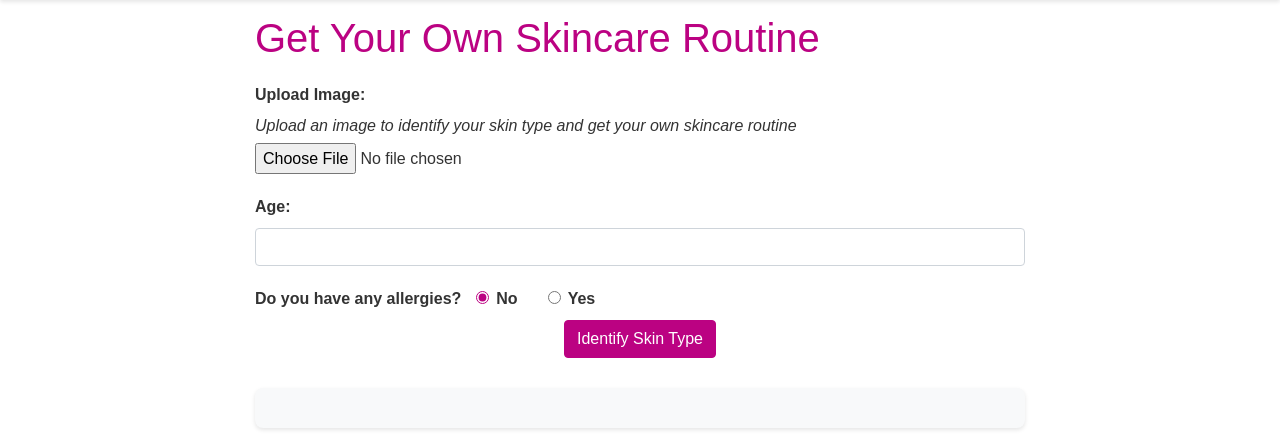
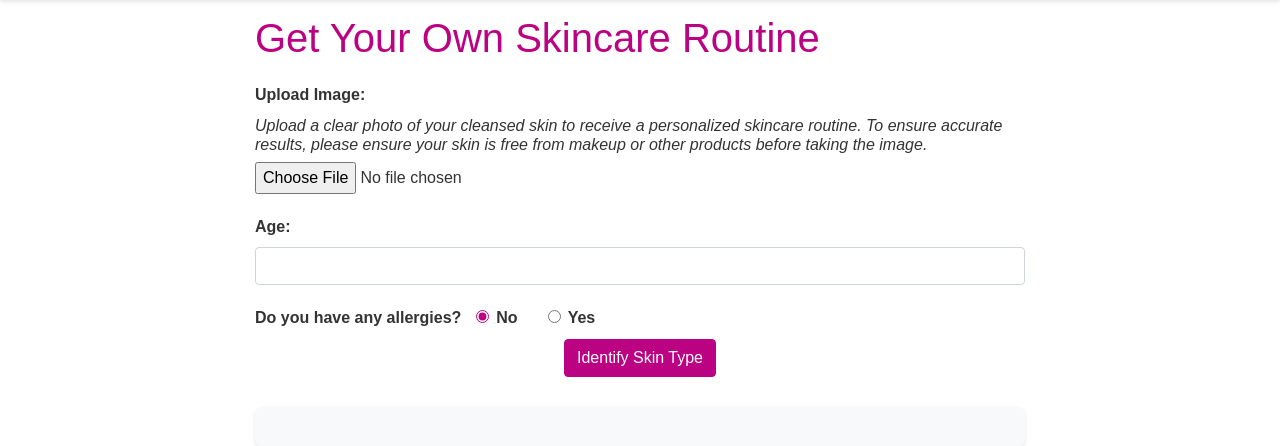
Before and after one commit to SANJANASOLANGA/SkinTypeClassification, a Flask app: page /identify in a window 1280 px wide. Shown: the part 96-542 px from the top of the page. Run offline with Flask 3, Linux system fonts and the light colour scheme; some libraries are stand-ins or nearby versions.

Commit message:
Added texts for prediction

```diff
--- a/templates/identify.html
+++ b/templates/identify.html
@@ -10,7 +10,7 @@
 <form action="{{ url_for('predict') }}" method="post" enctype="multipart/form-data">
     <div class="form-group">
         <label for="file">Upload Image:</label>
-        <h6><i>Upload an image to identify your skin type and get your own skincare routine</i></h6>
+        <h6><i>Upload a clear photo of your cleansed skin to receive a personalized skincare routine. To ensure accurate results, please ensure your skin is free from makeup or other products before taking the image.</i></h6>
         <input type="file" class="form-control-file" id="file" name="file" required>
     </div>
     <div id="imagePreview"></div>
@@ -35,8 +35,8 @@
 
 <div id="results">
     {% if prediction %}
-    <h2>Prediction: {{ prediction }}</h2>
-    <p>Recommendations: {{ recommendation }}</p>
+    <h2>Your skin type is {{ prediction }}</h2>
+    <p><strong>Your Own Skincare Routine:</strong> {{ recommendation }}</p>
     {% endif %}
 </div>
 
```
